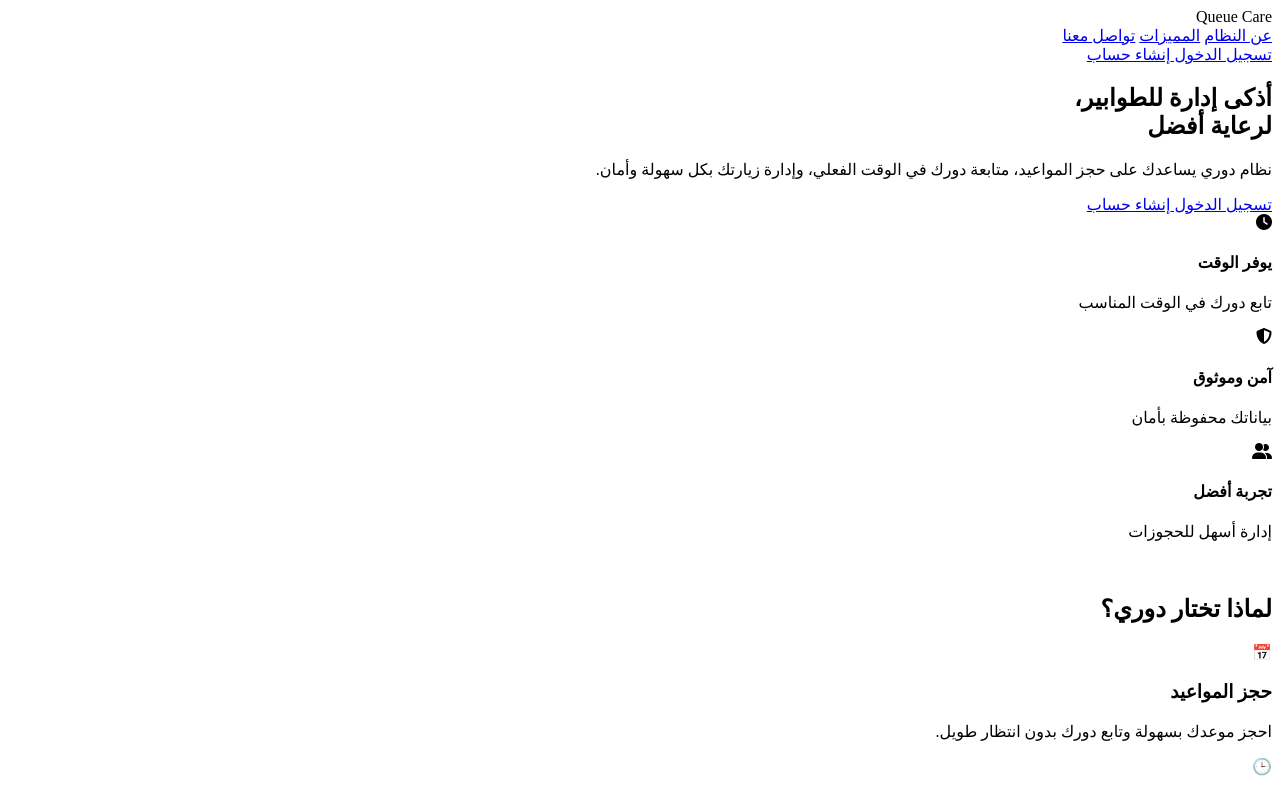
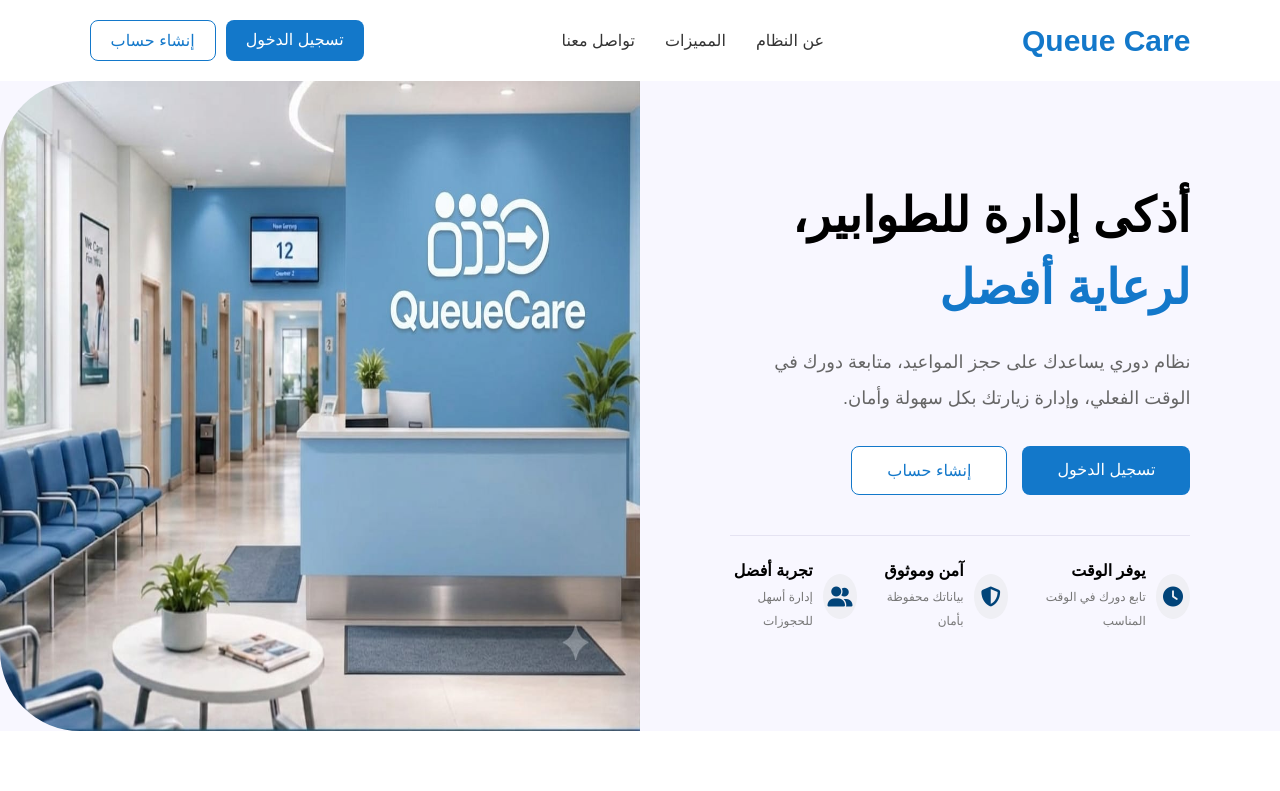
Before and after one commit to hoda205/IEEE_JS_Project, a website: page HTML/first-page.html in a window 1280 px wide. Shown: the top 791 px of the page. Drawn offline with Linux system fonts and the light colour scheme; files whose address does not match are found by name.

Commit message:
fixed-of-links

```diff
--- a/HTML/first-page.html
+++ b/HTML/first-page.html
@@ -11,11 +11,12 @@
     <!-- <link rel="stylesheet" href="css/bootstrap.css" /> -->
     <title>Queue Care</title>
 
-    <link rel="stylesheet" href="css/first-page/>
+    <link rel="stylesheet" href="../CSS/first-page.css">
+
   </head>
 
   <body>
-    <!-- navbar -->
+    <!--  navbar -- -->
     <nav class="navbar">
       <div class="logo">Queue Care</div>
 
@@ -90,7 +91,7 @@
       <!-- Right Side: Image -->
 
       <div class="hero-image">
-        <img src="images/WhatsApp Image 2026-07-26 at 12.36.18 AM.jpeg" alt="" />
+        <img src="../assets/WhatsApp Image 2026-07-26 at 12.36.18 AM.jpeg" alt="" />
       </div>
     </section>
 
--- a/HTML/login.html
+++ b/HTML/login.html
@@ -10,14 +10,14 @@
     <!-- <link rel="stylesheet" href="css/bootstrap.css" /> -->
     <title>Queue Care</title>
 
-    <link rel="stylesheet" href="css/login.css" />
+      <link rel="stylesheet" href="../CSS/login.css">
   </head>
   <body>
     <!-- Navbar -->
 
     <nav class="main-navbar">
       <div class="back-home">
-        <a href="index.html">
+        <a href="first-page.html">
           <i class="fa-solid fa-arrow-left"></i>
 
           الصفحه الرئيسية
@@ -30,19 +30,6 @@
 
     <div class="login-section">
       <div class="login-container">
-        <!-- Left Side -->
-        <!-- <div class="login-image"> -->
-          <!-- <div class="image-overlay">
-            <h1>
-              أهلاً بك في
-              <span>Queue Care</span>
-            </h1>
-
-            <p>سجل دخولك وتابع مواعيدك ودورك بسهولة وأمان.</p>
-          </div> -->
-        <!-- </div> -->
-
-        <!-- Right Side -->
 
         <div class="login-form-container">
           <div class="login-header">
--- a/JS/register.js
+++ b/JS/register.js
@@ -31,9 +31,6 @@ function showPassrepete() {
             icon.classList.add("fa-eye");
     }
 }
-
-
-
 
 
 // **************************** Form ********************/
```
Also changed, not shown: HTML/register.html (+3 -2 lines), assets/WhatsApp Image 2026-07-26 at 12.36.18 AM.jpeg (added).
